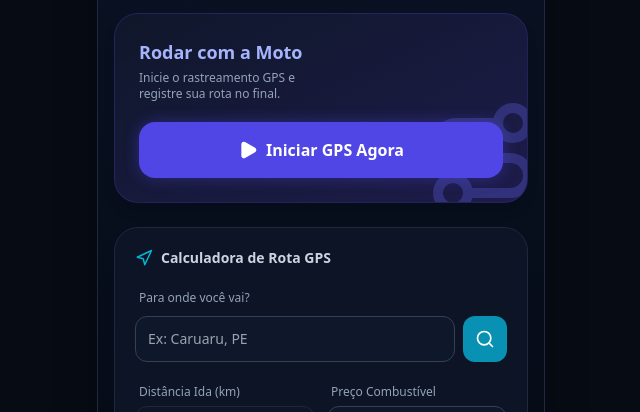
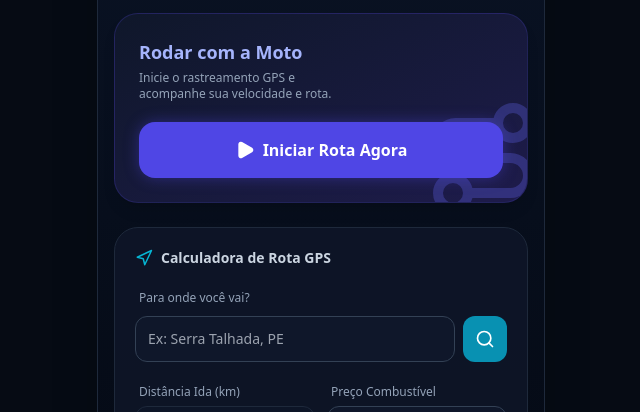
Before and after one commit to JicsDev/motolog, a React (Vite) app: page / in a window 1280 px wide. Both pictures are taken after a click on the button "VIAGEM". Shown: the part 135-547 px from the top of the page, without its empty margins (319-959 px from the left). Built offline with nearby package versions, Linux system fonts and the light colour scheme.

Commit message:
teste de atualização

```diff
--- a/src/App.jsx
+++ b/src/App.jsx
@@ -337,9 +337,8 @@ function TabLog({ entries, onSelectEntry }) {
   );
 }
 
-// Funções Matemáticas do GPS
 function calcHaversine(lat1, lon1, lat2, lon2) {
-  const R = 6371; // Raio da Terra em km
+  const R = 6371;
   const dLat = (lat2 - lat1) * (Math.PI / 180);
   const dLon = (lon2 - lon1) * (Math.PI / 180);
   const a = Math.sin(dLat/2) * Math.sin(dLat/2) + Math.cos(lat1 * (Math.PI / 180)) * Math.cos(lat2 * (Math.PI / 180)) * Math.sin(dLon/2) * Math.sin(dLon/2);
@@ -351,35 +350,39 @@ function TabViagem({ config, entries, activeTrip, setActiveTrip, onStopTrip }) {
   const ultimoAbast = entries.find(e => e.type === 'abastecimento');
   const [precoPlan, setPrecoPlan] = useState(ultimoAbast ? ultimoAbast.precoLitro : 5.89);
 
-  // Estados para o Planejador GPS Automático
   const [destinoQuery, setDestinoQuery] = useState('');
   const [distanciaPlan, setDistanciaPlan] = useState(0);
   const [isSearching, setIsSearching] = useState(false);
   const [searchError, setSearchError] = useState('');
   const [searchSuccess, setSearchSuccess] = useState('');
 
-  // Estados da Viagem Ativa (Cronômetro e GPS)
+  // ESTADOS DA VIAGEM
   const [elapsed, setElapsed] = useState(0);
   const [gpsKm, setGpsKm] = useState(activeTrip ? activeTrip.accumulatedKm || 0 : 0);
+  const [currentSpeed, setCurrentSpeed] = useState(0); // NOVO: Guarda a velocidade em km/h
 
-  // Efeito do Cronômetro e Rastreador GPS
   useEffect(() => {
     let interval, watchId;
     if (activeTrip) {
-      // Cronômetro
       interval = setInterval(() => {
         setElapsed(Math.floor((Date.now() - activeTrip.startTime) / 1000));
       }, 1000);
 
-      // Rastreador GPS em Tempo Real
       if ('geolocation' in navigator) {
         watchId = navigator.geolocation.watchPosition(
           (position) => {
-            const { latitude, longitude } = position.coords;
+            const { latitude, longitude, speed } = position.coords;
+
+            // ATUALIZA O VELOCÍMETRO
+            if (speed !== null) {
+              setCurrentSpeed(speed * 3.6); // Converte m/s para km/h
+            } else {
+              setCurrentSpeed(0);
+            }
+
             setActiveTrip(prev => {
               if (!prev) return prev;
               const newKm = prev.lastLat ? calcHaversine(prev.lastLat, prev.lastLon, latitude, longitude) : 0;
-              // Só atualiza se moveu mais de 10 metros para evitar "pulos" do GPS parado
               if (newKm > 0.01) {
                 const updatedKm = prev.accumulatedKm + newKm;
                 setGpsKm(updatedKm);
@@ -407,27 +410,24 @@ function TabViagem({ config, entries, activeTrip, setActiveTrip, onStopTrip }) {
   const handleStartTrip = () => {
     setActiveTrip({ startTime: Date.now(), startOdo: config.odometro, accumulatedKm: 0, lastLat: null, lastLon: null });
     setGpsKm(0);
+    setCurrentSpeed(0);
   };
 
-  // Função Mágica para Calcular Rota pelo Nome da Cidade
   const handleCalcularRota = async () => {
     if (!destinoQuery) return;
     setIsSearching(true); setSearchError(''); setSearchSuccess(''); setDistanciaPlan(0);
 
     try {
-      // 1. Pega GPS atual
       const pos = await new Promise((resolve, reject) => {
         navigator.geolocation.getCurrentPosition(resolve, reject, { enableHighAccuracy: true });
       });
       const currLat = pos.coords.latitude; const currLon = pos.coords.longitude;
 
-      // 2. Acha a cidade digitada (Nominatim OSM)
       const geoRes = await fetch(`https://nominatim.openstreetmap.org/search?format=json&q=${encodeURIComponent(destinoQuery)}`);
       const geoData = await geoRes.json();
       if (geoData.length === 0) throw new Error('Destino não encontrado.');
       const destLat = geoData[0].lat; const destLon = geoData[0].lon;
 
-      // 3. Calcula a rota rodoviária (OSRM)
       const routeRes = await fetch(`https://router.project-osrm.org/route/v1/driving/${currLon},${currLat};${destLon},${destLat}?overview=false`);
       const routeData = await routeRes.json();
       if (routeData.code !== 'Ok') throw new Error('Não foi possível traçar uma rota rodoviária.');
@@ -445,25 +445,33 @@ function TabViagem({ config, entries, activeTrip, setActiveTrip, onStopTrip }) {
   const calcLitros = (parseFloat(distanciaPlan) || 0) / config.kmL;
   const calcCusto = calcLitros * (parseFloat(precoPlan) || 0);
 
+  // TELA DE VIAGEM EM ANDAMENTO COM VELOCÍMETRO
   if (activeTrip) {
     return (
       <div className="flex flex-col items-center justify-center h-full pt-4 space-y-6 animate-fade-in-up">
-        <div className="bg-indigo-900/30 border border-indigo-500/50 rounded-3xl p-8 w-full flex flex-col items-center shadow-[0_0_30px_rgba(99,102,241,0.2)] relative overflow-hidden">
-          <div className="absolute top-0 right-0 p-4 opacity-20"><Navigation size={100} /></div>
+        <div className="bg-indigo-900/30 border border-indigo-500/50 rounded-3xl p-6 w-full flex flex-col items-center shadow-[0_0_30px_rgba(99,102,241,0.2)] relative overflow-hidden">
+          <div className="absolute top-0 right-0 p-4 opacity-10"><Gauge size={120} /></div>
 
-          <div className="bg-indigo-500/20 text-indigo-300 px-4 py-1 rounded-full text-xs font-bold uppercase tracking-widest mb-6 flex items-center">
-            <span className="w-2 h-2 bg-indigo-400 rounded-full animate-pulse mr-2"></span> GPS Rastreado
+          {/* Velocímetro em Destaque */}
+          <span className="text-xs text-cyan-500 uppercase tracking-widest font-bold mb-1 flex items-center z-10">
+            <span className="w-2 h-2 bg-red-500 rounded-full animate-pulse mr-2"></span> AO VIVO
+          </span>
+          <div className="text-7xl font-black font-mono text-transparent bg-clip-text bg-gradient-to-r from-cyan-300 to-emerald-400 drop-shadow-[0_0_15px_rgba(34,211,238,0.3)] z-10 transition-all duration-300">
+            {Math.round(currentSpeed)}
           </div>
+          <span className="text-sm font-bold text-cyan-700 uppercase tracking-widest mb-6 z-10">km/h</span>
 
-          <div className="text-6xl font-black font-mono text-transparent bg-clip-text bg-gradient-to-r from-indigo-300 to-purple-400 drop-shadow-md z-10">
-            {formatTime(elapsed)}
+          {/* Timer e Km */}
+          <div className="w-full grid grid-cols-2 gap-4 border-t border-indigo-500/30 pt-6 z-10">
+             <div className="flex flex-col items-center">
+               <span className="text-2xl font-bold font-mono text-indigo-300">{formatTime(elapsed)}</span>
+               <span className="text-[9px] text-slate-400 uppercase tracking-wider mt-1">Tempo</span>
+             </div>
+             <div className="flex flex-col items-center border-l border-indigo-500/30">
+               <span className="text-2xl font-bold font-mono text-purple-400">{gpsKm.toFixed(1)} <span className="text-sm">km</span></span>
+               <span className="text-[9px] text-slate-400 uppercase tracking-wider mt-1">Distância</span>
+             </div>
           </div>
-          <span className="text-xs text-slate-400 uppercase tracking-widest mt-1 mb-6 font-medium z-10">Tempo Decorrido</span>
-
-          <div className="text-4xl font-bold font-mono text-cyan-400 z-10">
-            {gpsKm.toFixed(1)} <span className="text-sm text-cyan-600">KM</span>
-          </div>
-          <span className="text-[10px] text-slate-500 text-center mt-1 z-10">(Mantenha a tela ligada para atualizar o GPS perfeitamente)</span>
         </div>
 
         <button onClick={onStopTrip} className="w-full bg-red-600 hover:bg-red-500 text-white font-black uppercase tracking-wider py-5 rounded-2xl shadow-[0_0_20px_rgba(220,38,38,0.4)] transition-all flex items-center justify-center text-lg active:scale-95">
@@ -480,9 +488,9 @@ function TabViagem({ config, entries, activeTrip, setActiveTrip, onStopTrip }) {
       <div className="bg-gradient-to-br from-[#0f172a] to-[#1e1b4b] border border-indigo-900/50 rounded-3xl p-6 shadow-lg relative overflow-hidden">
         <div className="relative z-10 flex flex-col items-start">
           <h3 className="text-lg font-black text-indigo-300 mb-1">Rodar com a Moto</h3>
-          <p className="text-xs text-slate-400 mb-5 max-w-[200px]">Inicie o rastreamento GPS e registre sua rota no final.</p>
+          <p className="text-xs text-slate-400 mb-5 max-w-[200px]">Inicie o rastreamento GPS e acompanhe sua velocidade e rota.</p>
           <button onClick={handleStartTrip} className="w-full bg-indigo-600 hover:bg-indigo-500 text-white font-bold py-4 rounded-2xl shadow-[0_0_15px_rgba(79,70,229,0.4)] transition-all flex items-center justify-center active:scale-95">
-            <Play size={20} className="mr-2 fill-current" /> Iniciar GPS Agora
+            <Play size={20} className="mr-2 fill-current" /> Iniciar Rota Agora
           </button>
         </div>
         <div className="absolute -right-4 -bottom-4 opacity-30 text-indigo-500"><Route size={120} /></div>
@@ -495,7 +503,7 @@ function TabViagem({ config, entries, activeTrip, setActiveTrip, onStopTrip }) {
           <div className="space-y-2">
             <label className="text-xs text-slate-400 ml-1">Para onde você vai?</label>
             <div className="flex space-x-2">
-              <input type="text" value={destinoQuery} onChange={(e) => setDestinoQuery(e.target.value)} placeholder="Ex: Caruaru, PE" className="flex-1 bg-slate-900 border border-slate-700 rounded-xl p-3 text-white focus:border-cyan-500 focus:outline-none text-sm" />
+              <input type="text" value={destinoQuery} onChange={(e) => setDestinoQuery(e.target.value)} placeholder="Ex: Serra Talhada, PE" className="flex-1 bg-slate-900 border border-slate-700 rounded-xl p-3 text-white focus:border-cyan-500 focus:outline-none text-sm" />
               <button onClick={handleCalcularRota} disabled={isSearching} className="bg-cyan-600 hover:bg-cyan-500 text-white p-3 rounded-xl transition-colors disabled:opacity-50">
                 {isSearching ? <Loader2 size={20} className="animate-spin" /> : <Search size={20} />}
               </button>
@@ -633,7 +641,6 @@ function TabConfiguracoes({ config, currentFuel, entries, onCalculate, onImportD
     reader.readAsText(file);
   };
 
-  // BOTÃO ZERAR RETORNOU AQUI
   const handleWipeData = () => {
     if (confirmReset) {
       onResetData();
@@ -664,7 +671,6 @@ function TabConfiguracoes({ config, currentFuel, entries, onCalculate, onImportD
           <label className="flex flex-col items-center justify-center p-3 bg-slate-800 border border-slate-600 rounded-xl text-purple-400 cursor-pointer"><Upload size={20} className="mb-1" /><span className="text-xs font-bold">Importar</span><input type="file" accept=".json" onChange={handleImportBackup} ref={fileInputRef} className="hidden" /></label>
         </div>
 
-        {/* BOTÃO ZERAR DE VOLTA AQUI */}
         <button onClick={handleWipeData} className={`w-full mt-2 flex items-center justify-center p-3 rounded-xl transition-colors border ${confirmReset ? 'bg-red-600 hover:bg-red-500 text-white border-red-500 shadow-[0_0_15px_rgba(220,38,38,0.4)]' : 'bg-slate-900/50 hover:bg-slate-800 border-red-900/30 text-red-400'}`}>
           <Trash2 size={18} className="mr-2" />
           <span className="text-sm font-bold">{confirmReset ? 'Clique novamente para Confirmar!' : 'Zerar Todos os Dados'}</span>
```
